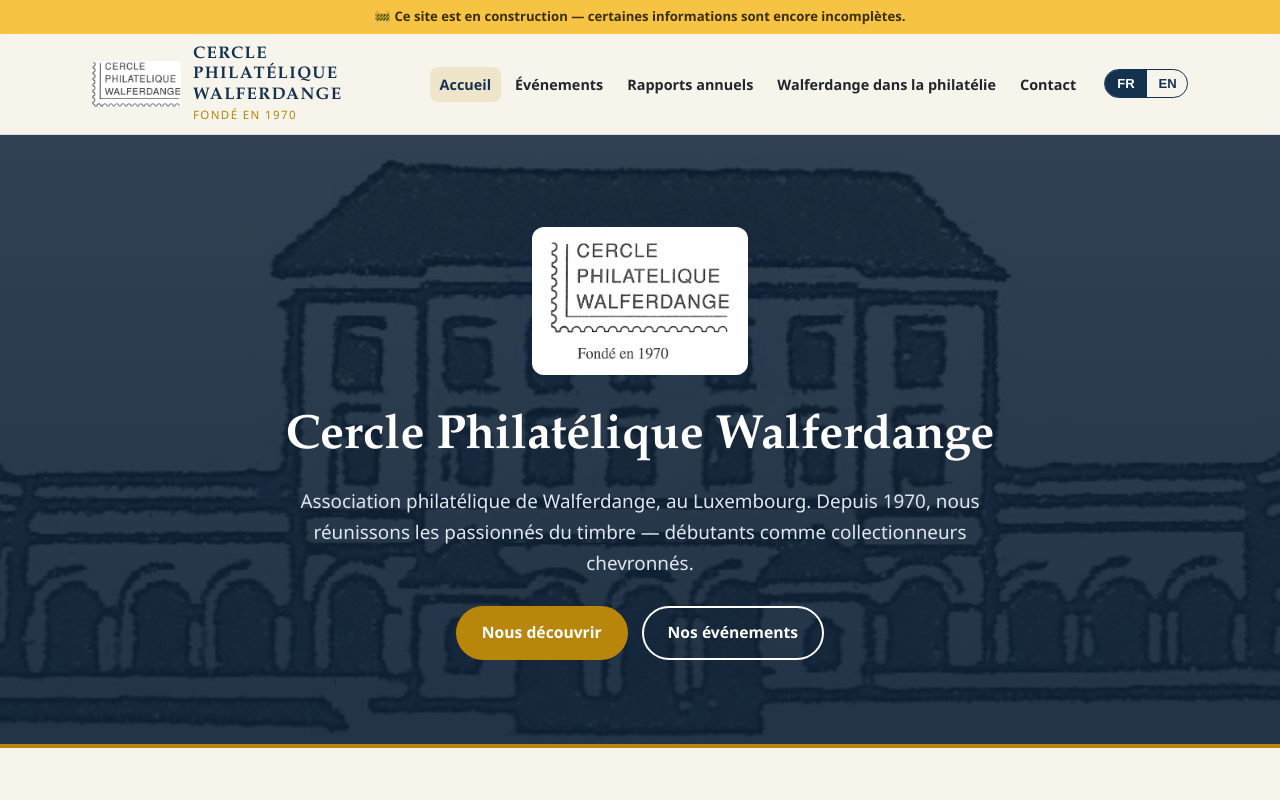
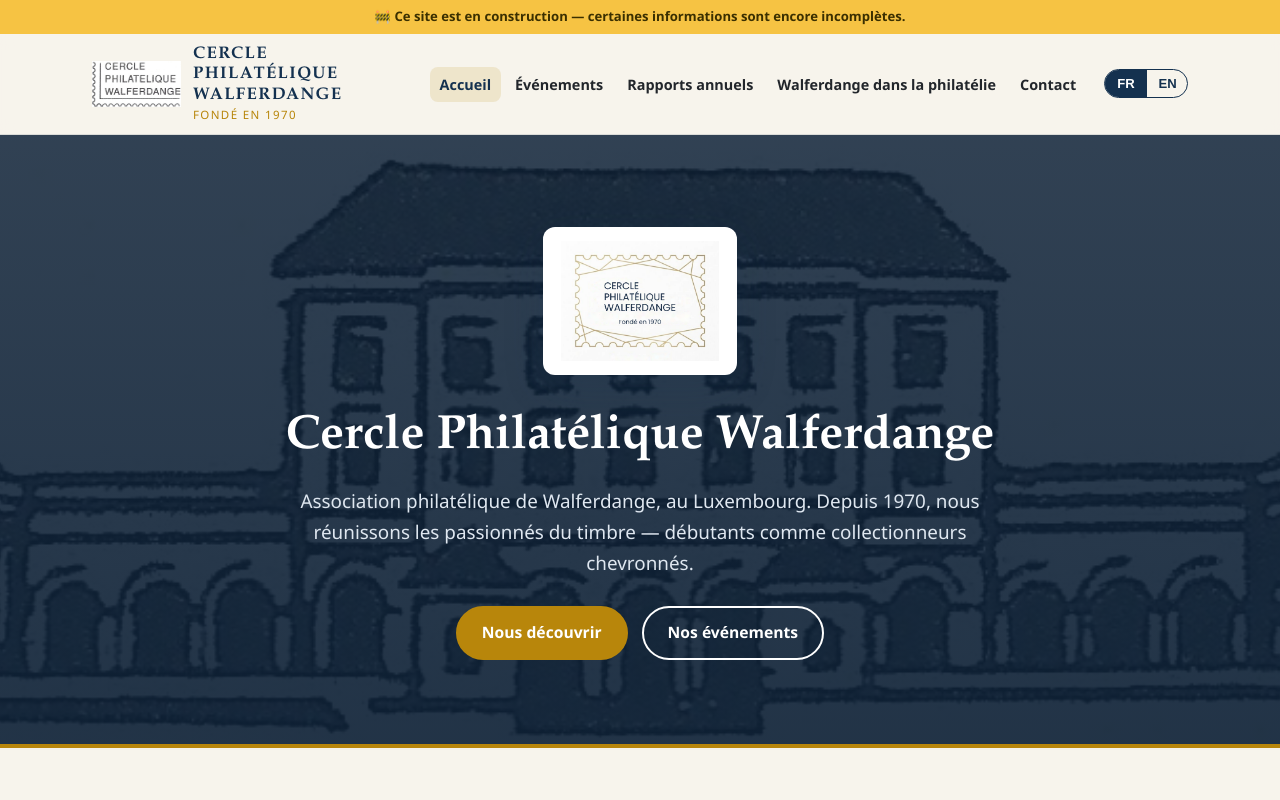
Before and after one commit to walferphilately/walferphilately.github.io, a plain HTML site: page index.html in a window 1280 px wide. Shown: the top 800 px of the page. Drawn offline with Linux system fonts and the light colour scheme; files whose address does not match are found by name.

Commit message:
Update logo image source in hero section

```diff
--- a/index.html
+++ b/index.html
@@ -14,7 +14,7 @@
   <!-- ============ HÉRO ============ -->
   <section class="hero">
     <div class="container">
-      <div class="hero-logo"><img src="assets/img/logo-fonde-1970.jpg" alt="Cercle Philatélique Walferdange — Fondé en 1970"></div>
+      <div class="hero-logo"><img src="uploads/logo_v1.png" alt="Cercle Philatélique Walferdange — Fondé en 1970"></div>
       <h1>Cercle Philatélique Walferdange</h1>
       <p class="lead" data-i18n="hero_lead"></p>
       <div class="hero-cta">
```
